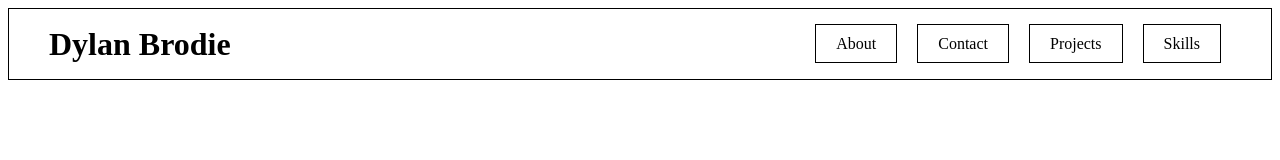
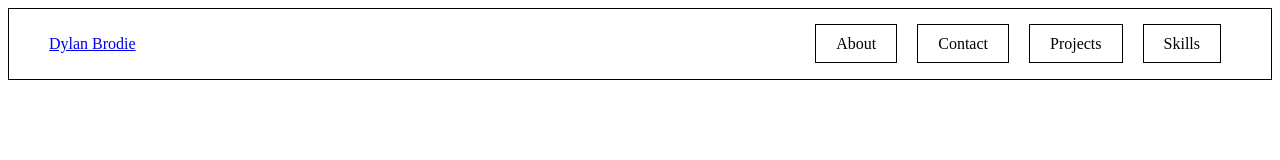
Before and after one commit to DylanBroStudent/portfolio-project, a website: page pages/about.html in a window 1280 px wide. Drawn offline with Linux system fonts and the light colour scheme.

Commit message:
fixed header classes

```diff
--- a/pages/about.html
+++ b/pages/about.html
@@ -12,7 +12,7 @@
 </head>
 <body>
     <header class="main-header">
-        <div><a href="index.html" class="logo-text">Dylan Brodie</a></div>
+        <div class="logo"><a href="index.html">Dylan Brodie</a></div>
         <nav>
             <ul class="nav-links">
                 <li><a href="about.html">About</a></li>
```
Also changed, not shown: pages/contact.html (+1 -1 lines), pages/index.html (+1 -1 lines), pages/projects.html (+1 -1 lines), pages/skills.html (+1 -1 lines).
